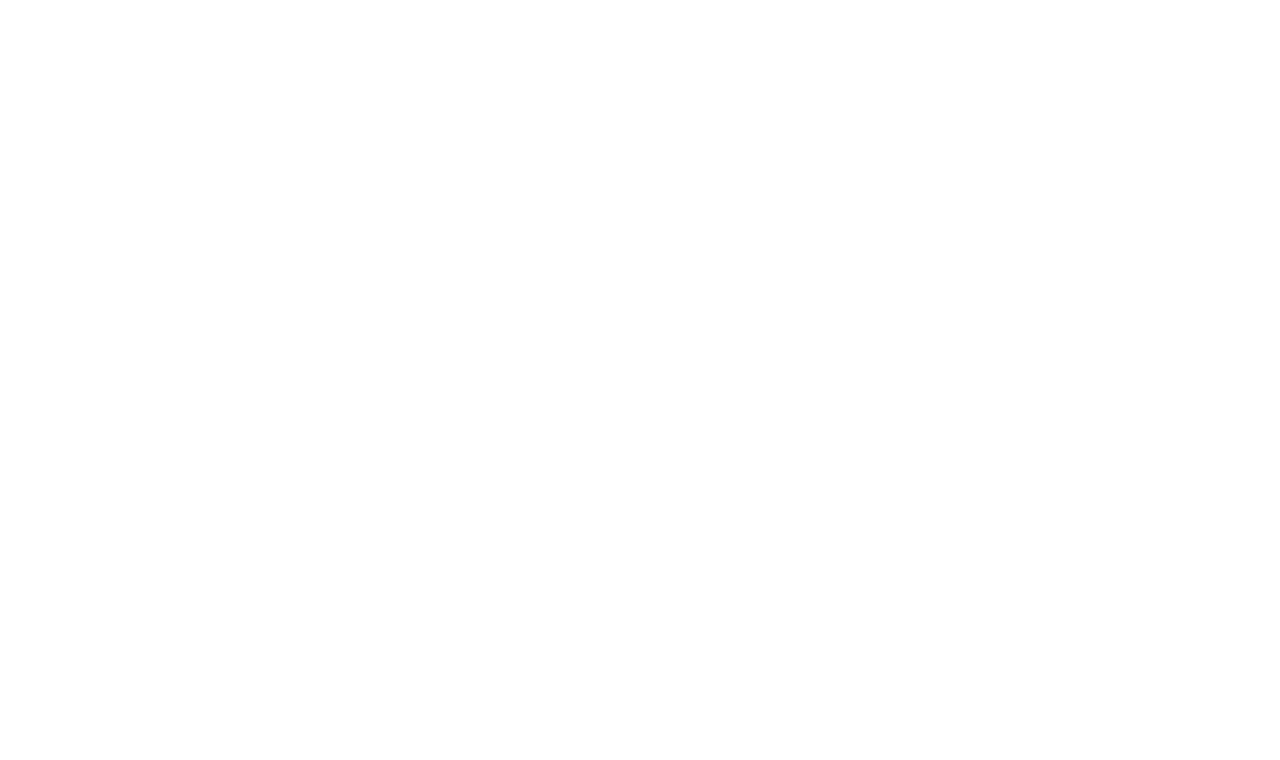
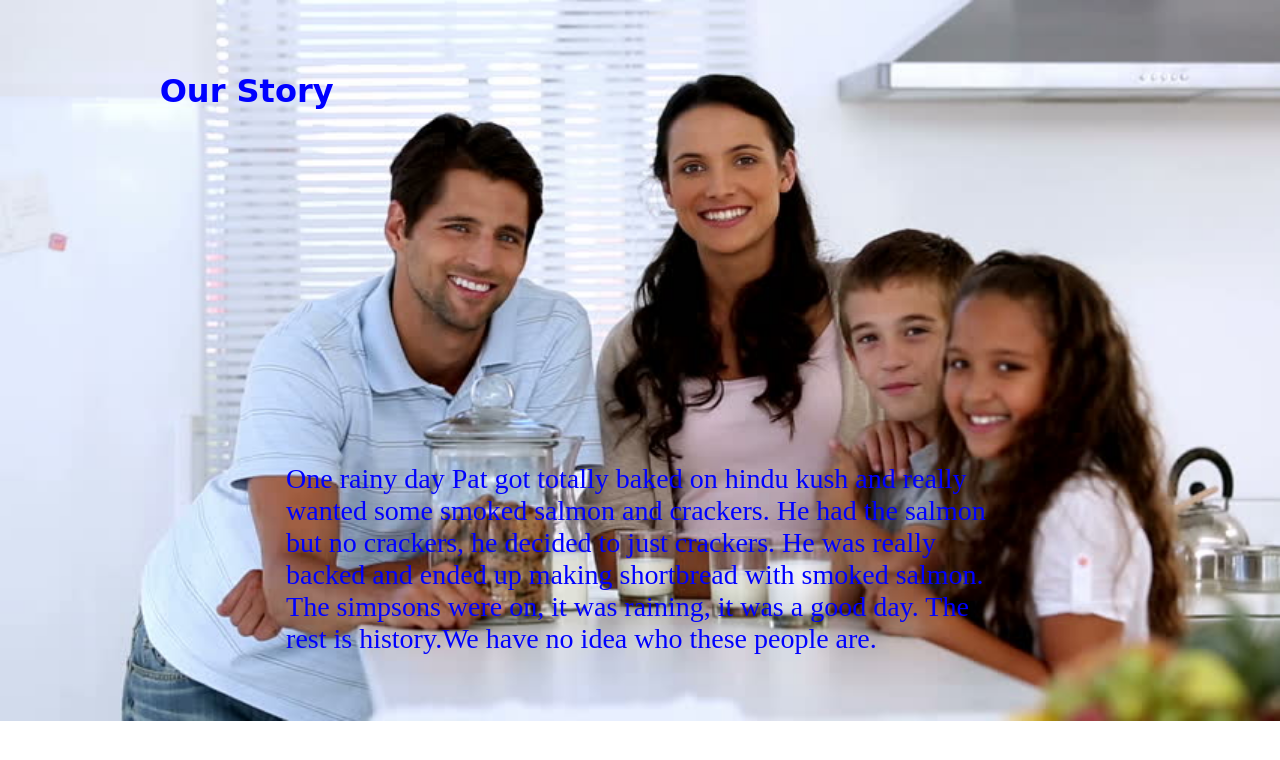
Before and after one commit to Cullen762/Cookie-Stand, a plain HTML site: page aboutus.html in a window 1280 px wide. Drawn offline with Linux system fonts and the light colour scheme.

Commit message:
updated css on aboutus.html

```diff
--- a/aboutus.css
+++ b/aboutus.css
@@ -0,0 +1,42 @@
+body{
+  background-image:url(images/family.jpg);
+  background-repeat: no-repeat;
+  background-size: cover;
+}
+
+#head{
+  background-color:none;
+  margin-top: 2%;
+  margin-left: 10%;
+  margin-right: 10%;
+  padding: 2%;
+
+
+
+
+}
+
+#innerhead{
+  font-family: cursive;
+  font-size:28;
+
+  color: blue;
+}
+
+#text{
+  text-decoration-style: solid;
+  color:blue;
+  font-size: 28px;
+  font-weight: 500;
+  position: sticky;
+  background-color:none;
+  background-position: center;
+  background-size: auto;
+  padding: 2%;
+  margin-top: 20%;
+  margin-left: 20%;
+  margin-right: 20%;
+
+}
+
+#foot{}
--- a/aboutus.html
+++ b/aboutus.html
@@ -7,6 +7,22 @@
   </head>
   <body>
     <!--add stupid family pic here-->
+    <div id="head">
+      <div id="innerhead" >
+        <h1>Our Story</h1>
 
+      </div>
+
+</div>
+    <div id="text">
+
+        <p>
+         One rainy day Pat got totally baked on hindu kush and really wanted some smoked salmon and crackers. He had the salmon but no crackers, he decided to just crackers. He was really backed and ended up making shortbread with smoked salmon. The simpsons were on, it was raining, it was a good day. The rest is history.We have no idea who these people are.
+         </p>
+    </div>
+
+<div id="foot">
+
+</div>
   </body>
 </html>
--- a/app.js
+++ b/app.js
@@ -1,4 +1,5 @@
 'use strict';
+//debugger;
 //***Shitsumon ga arimasu!!
 // Are there other ways of calling the constructor function or does it have to be in the actual function?
 //why wont my table obey?
@@ -20,8 +21,8 @@ var totalCookiesPerHour = 0;
 //constructor function - begins with upper case letter - will create new objects for other locations.
 //this keyword points to the property or method in the object that the constructor droid creates
 // the constructor function is like a droid that makes droids with a basic blue print. the parameters are for the properties in the object.
-var submission =  alert ('lab 7 and 8 will be re submitted at a later date, the numbers do change in the table ');
-var anotherSubmission = alert ('expect event listeners next time,');
+//var submission =  alert ('lab 7 and 8 will be re submitted at a later date, the numbers do change in the table ');
+//var anotherSubmission = alert ('expect event listeners next time,');
 //the hours open array
 function CreateLocation(name,minCustHour,maxCustHour,avgCkieHr){
   this.name = name;
```
Also changed, not shown: index.html (+1 -5 lines).
